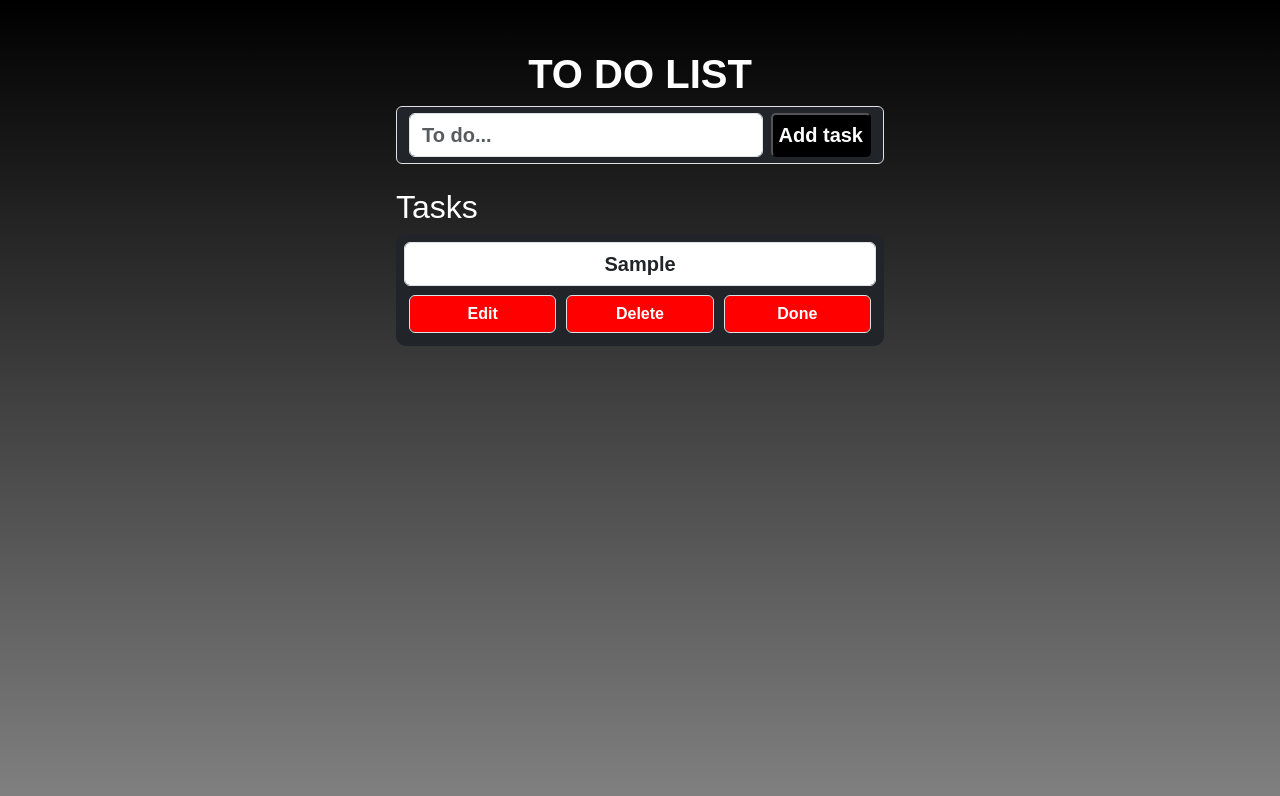
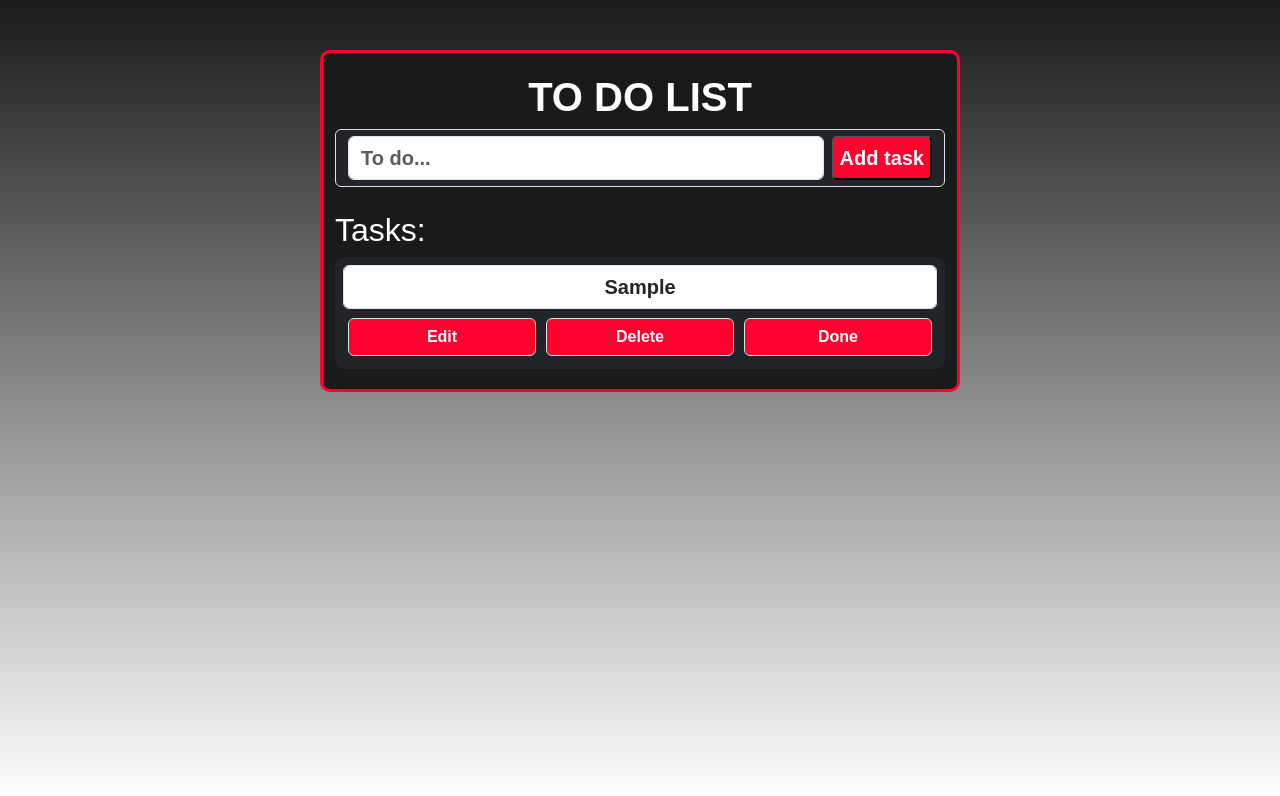
Before and after one commit to RhymeMoon/TO-DO-LIST, a plain HTML site: page index.html in a window 1280 px wide. Both pictures are taken after typing "Sample" into the empty fields and a click on the input "Add task". Drawn offline with nearby package versions, Linux system fonts and the light colour scheme.

Commit message:
updated the color

```diff
--- a/index.html
+++ b/index.html
@@ -9,7 +9,7 @@
 </head>
 <body>
     <div class="container">
-        <h1 class="text-white fw-bolder">TO DO LIST</h1>
+        <h1 class="text-white fw-bolder title">TO DO LIST</h1>
         <form class="form-control bg-dark d-flex" id="newTastForm">
             <input class="form-control me-2" type="text" id="newInput" placeholder="To do...">
             <input type="submit" id="newTaskSubmit" value="Add task">
@@ -17,7 +17,7 @@
 
         <div class="main">
             <div class="taskList">
-                <h2 class="mt-4 text-white" >Tasks</h2>
+                <h2 class="mt-4 text-white" >Tasks:</h2>
                 <div id="task">
                     <div class="task">
                     </div>
--- a/style.css
+++ b/style.css
@@ -8,10 +8,14 @@ h1 {
 body {
     height: 100vh;
     padding-top: 50px;
-    background-image: linear-gradient(180deg, black,grey);
+    background-image: linear-gradient(180deg,#1a1a1a,#ffffff);
 }
 .container {
-    width: 40% !important;
+    width: 50% !important;
+    padding: 20px;
+    background-color: #1a1a1a;
+    border: 3px solid #ff002f;
+    border-radius: 10px;
 }
 .task {
     border-radius: 10px;
@@ -23,12 +27,17 @@ body {
 
 buttons {
     cursor: pointer;
-    background-color: red !important;
+    background-color: #ff002f !important;
     color: white !important;
     font-weight: 800 !important;
     text-align: center;
     margin: 5px;
 
+}
+buttons:hover {
+    transform:scale(1.1);
+    transition: 0.3s;
+    cursor: pointer;
 }
 input{
     font-size: 20px !important;
@@ -42,9 +51,16 @@ input{
     text-align: center;
 }
 #newTaskSubmit  {
-    background-color: black;
+    background-color: #ff002f;
     color: white;
     border-radius: 5px;
+
+}
+
+#newTaskSubmit:hover {
+    transform:scale(1.1);
+    transition: 0.3s;
+    cursor: pointer;
 }
 
 @media (max-width: 600px) {
```
